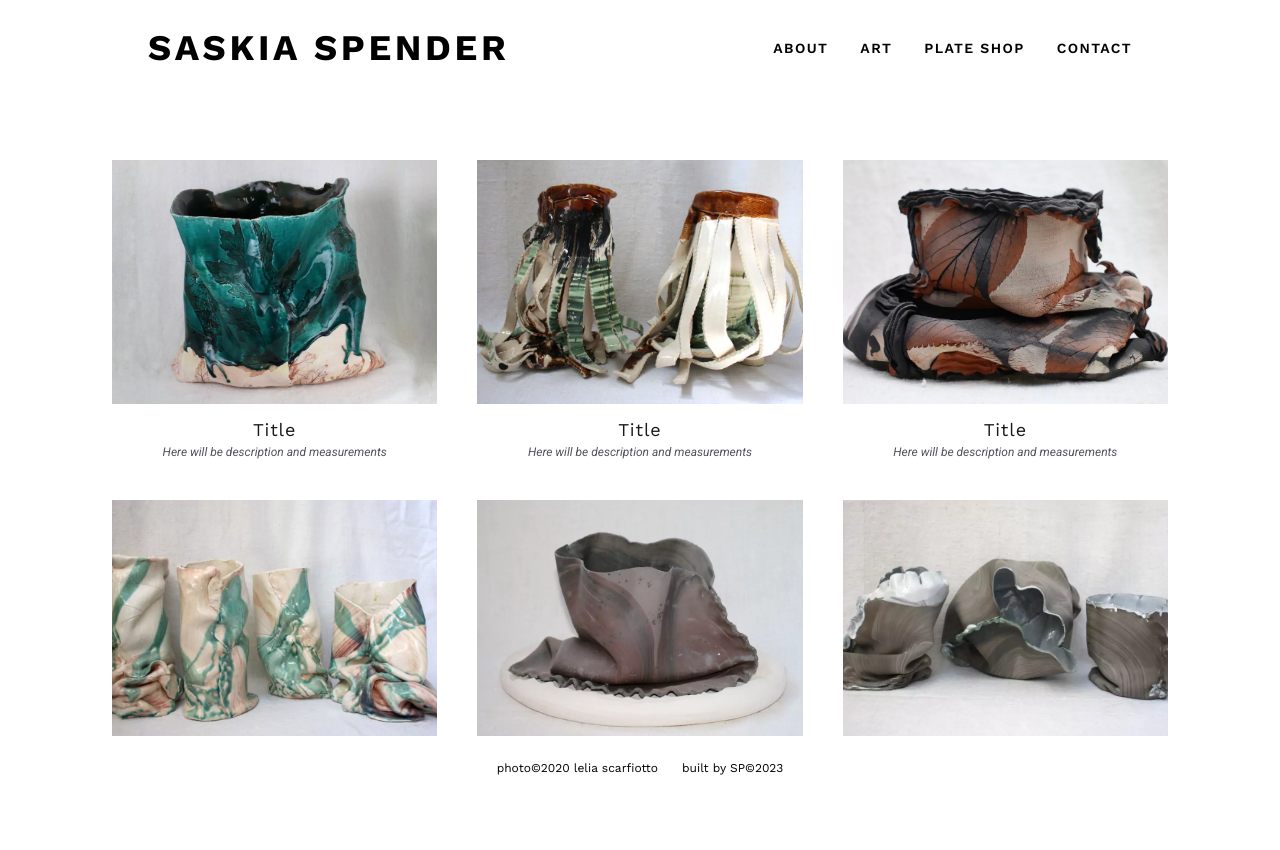
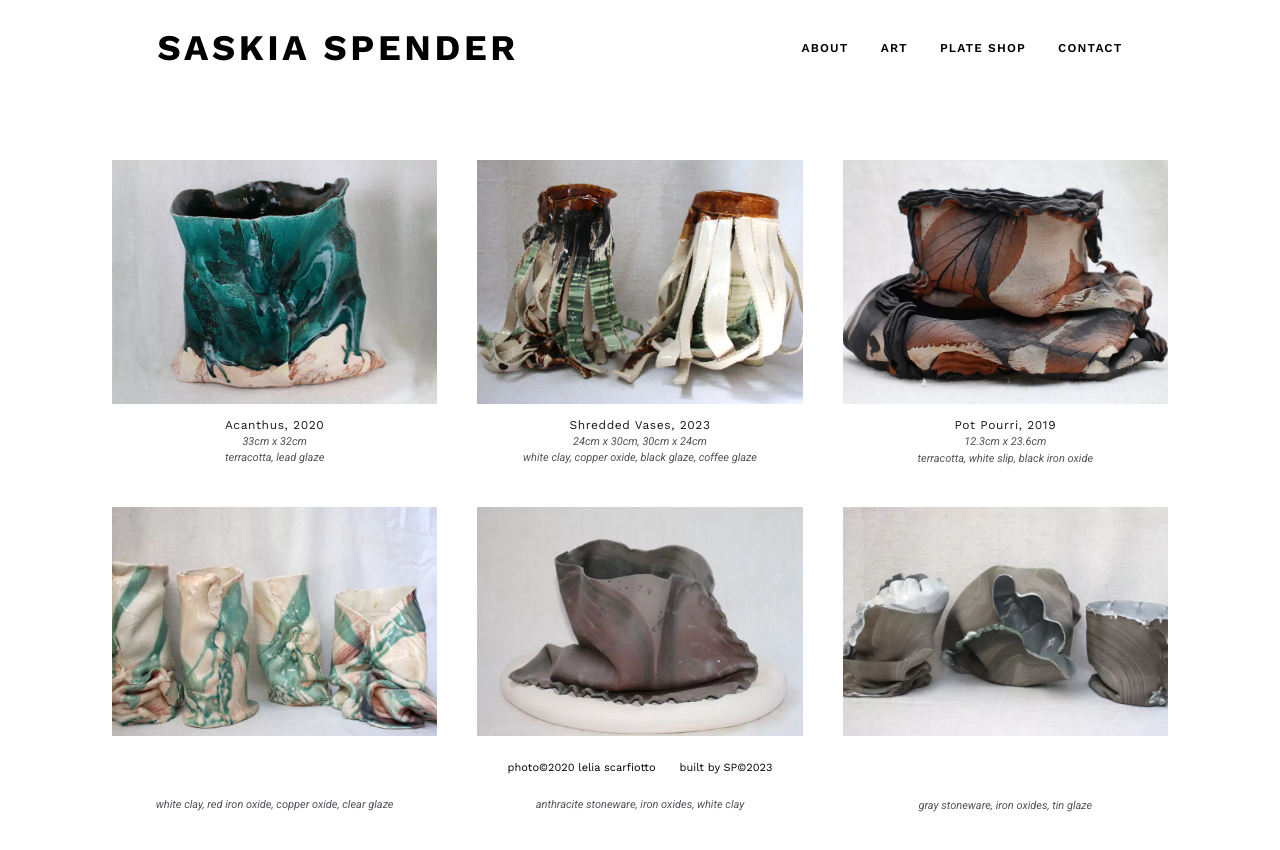
Before and after one commit to Sophie-Senge/Saskia-Webpage, a React (Create React App) app: page /vases in a window 1280 px wide. Shown: the top 850 px of the page. Built offline with nearby package versions, Linux system fonts and the light colour scheme.

Commit message:
build updates

```diff
--- a/src/pages/Baskets/basketData.jsx
+++ b/src/pages/Baskets/basketData.jsx
@@ -1,45 +1,51 @@
 const basketList = [
     {
         id: 0,
-        title: "Title",
+        title: "Shell, 2022",
         image: require("./assets/basket-2.webp"),
-        description: 'Here will be description and measurements'
+        measurement: '11cm x 25.8cm',
+        description: 'white clay, iron oxide, copper oxide, coffee glaze'
 
     },
     {
         id: 1,
-        title: "Title",
+        title: "Maro’s Garden Diptych, 2022",
         image: require("./assets/basket-8.JPG"),
-        description: 'Here will be description and measurements'
+        measurement: '6.2cm x 29.5cm each',
+        description: 'white clay, copper oxide, turquoise lead glaze'
 
     },
     {
         id: 2,
-        title: "Title",
+        title: "Cuttle Fish, 2023",
         image: require("./assets/basket-5.webp"),
-        description: 'Here will be description and measurements'
+        measurement: '6cm x 40cm',
+        description: 'white clay, copper oxide, clear glaze'
 
     },
     {
         id: 3,
-        title: "Title",
+        title: "Sap Spurt, 2022",
         image: require("./assets/basket-6.webp"),
-        description: 'Here will be description and measurements'
+        measurement: '4cm x 39.5cm',
+        description: 'red stoneware, white slip, copper oxide'
 
 
     },
      {
         id: 4,
-        title: "Title",
+        title: "Olive Basket, 2023",
         image: require("./assets/basket-7.webp"),
-        description: 'Here will be description and measurements'
+        measurement: '8cm x 24cm',
+        description: 'white clay, iron oxide, coffee glaze'
 
     },
     {
         id: 5,
-        title: "Title",
+        title: "Cypress Tree, 2022",
         image: require("./assets/basket-1.webp"),
-        description: 'Here will be description and measurements'
+        measurement: '3.5 cm x 37',
+        description: 'white clay, copper oxide, clear glaze'
 
     },
 
--- a/src/pages/Bowls/bowlData.jsx
+++ b/src/pages/Bowls/bowlData.jsx
@@ -1,65 +1,75 @@
 const bowlList = [
     {
         id: 0,
-        title: "Title",
+        title: "October Acacia, 2018",
         image: require("./assets/bowl-1.webp"),
-        description: 'Here will be description and measurements'
+        measurement: '5.7cm x 36.2cm',
+        description: 'white clay, chrome oxide, clear glaze'
 
     },
     {
         id: 1,
-        title: "Title",
+        title: "Flamboyant, 2022",
         image: require("./assets/bowl-2.webp"),
-        description: 'Here will be description and measurements'
+        measurement: '6.1cm x 38.7 cm',
+        description: 'white clay, iron oxide, clear glaze, black glaze'
 
     },
     {
         id: 2,
-        title: "Title",
+        title: "Oumou, 2022",
         image: require("./assets/bowl-3.webp"),
-        description: 'Here will be description and measurements'
+        measurement: '8.3cm x 43.2',
+        description: 'white clay, copper oxide, iron oxide, clear glaze'
 
     },
     {
         id: 3,
-        title: "Title",
+        title: "Cucumber, 2022",
         image: require("./assets/bowl-4.webp"),
-        description: 'Here will be description and measurements'
+        measurement: '6.5cm x 31.6cm',
+
+        description: 'anthracite stoneware, copper oxide, blue slip, clear glaze'
 
     },
     {
         id: 4,
-        title: "Title",
+        title: "Field’s Edge, 2021",
         image: require("./assets/bowl-5.webp"),
-        description: 'Here will be description and measurements'
+        measurement: '4cm x 29cm',
+        description: 'terracotta, copper oxide, clear glaze'
 
     },
     {
         id: 5,
-        title: "Title",
+        title: "November Acacia, 2017",
         image: require("./assets/bowl-7.webp"),
-        description: 'Here will be description and measurements'
+        measurement: '4.8cm x 35.7cm',
+        description: 'black clay, white slip, clear glaze'
 
     },
     {
         id: 6,
-        title: "Title",
+        title: "Nathalie, 2019",
         image: require("./assets/bowl-8.webp"),
-        description: 'Here will be description and measurements'
+        measurement: '15.2cm x 42.9cm',
+        description: 'white clay, cobalt oxide, copper oxide, clear glaze'
 
     },
     {
         id: 7,
-        title: "Title",
+        title: "Ayesha, 2019",
         image: require("./assets/bowl-9.webp"),
-        description: 'Here will be description and measurements'
+        measurement: '3.1cm x 27.9cm',
+        description: 'white clay, copper oxide, lead glaze'
 
     },
     {
         id: 8,
-        title: "Title",
+        title: "Pond, 2021",
         image: require("./assets/bowl-10.webp"),
-        description: 'Here will be description and measurements'
+        measurement: '6cm x 36.7cm',
+        description: 'terracotta, white slip, green lead glaze'
 
     },
 
--- a/src/pages/Vases/Vases.jsx
+++ b/src/pages/Vases/Vases.jsx
@@ -36,27 +36,28 @@ function Vases() {
         <div className='fixed z-[999] flex justify-center items-center m-0 h-screen w-screen bg-neutral-900 bg-opacity-90'>
           <div className="flex flex-row">
             <AiOutlineClose className="text-white fixed z-[999] top-60 md:top-10 right-10 cursor-pointer" onClick={handleCloseModel} size={30} />
-            <AiOutlineLeft className="text-white fixed translate-y-[-25px] md:translate-y-[-50px] left-4 md:left-10 top-[50%] z-[999] cursor-pointer" onClick={prevSlide} size={30} />
-            <AiOutlineRight className="text-white fixed translate-y-[-25px] md:translate-y-[-50px] right-4 md:right-10 top-[50%] z-[999] cursor-pointer" onClick={nextSlide} size={30} />
+            <AiOutlineLeft className="text-white fixed translate-y-[-20px] left-7 md:left-10 top-[50%] z-[999] cursor-pointer" onClick={prevSlide} size={30} />
+            <AiOutlineRight className="text-white fixed translate-y-[-20px]  right-4 md:right-10 top-[50%] z-[999] cursor-pointer" onClick={nextSlide} size={30} />
           </div>
           <div className=" scale-75">
             <img src={vaseList[slideNumber].image} alt={vaseList[slideNumber].title} />
           </div>
-          <div className="fixed translate-y-[140px] md:translate-y-[280px] ">
+          <div className="fixed translate-y-[160px] md:translate-y-[280px] text-center">
             <h1 className="text-slate-300 text-lg font-headings tracking-wider text-center">{vaseList[slideNumber].title}</h1>
-            <p className="text-slate-300 text-xs italic">{vaseList[slideNumber].description}</p>
+            <p className="text-slate-300 text-sm italic text-center">{vaseList[slideNumber].description}</p>
           </div>
 
         </div>
       }
       <div className=" grid md:grid-rows-2 md:grid-cols-3 gap-10 grid-rows-1 justify-center items-center  text-center mb-28 mx-28 pt-40 ">
-        {vaseList.map(({ id, title, image, description }) => {
+        {vaseList.map(({ id, title, image, description, measurement }) => {
           return (
 
             <div key={id} className="group overflow-hidden">
               <img src={image} alt={title} onClick={() => handleOpenModal(id)} className="cursor-pointer aspect-[4/3] object-cover" />
-              <div className="pt-3">
-                <h1 className="text-lg tracking-wider text-zinc-900 font-headings">{title}</h1>
+              <div className="pt-3 ">
+                <h1 className="text-sm tracking-wider text-zinc-900 font-headings">{title}</h1>
+                <p className='text-xs italic text-zinc-600'>{measurement}</p>
                 <p className='text-xs italic text-zinc-600'>{description}</p>
               </div>
             </div>
--- a/src/pages/Vases/vaseData.jsx
+++ b/src/pages/Vases/vaseData.jsx
@@ -1,51 +1,57 @@
 const vaseList = [
     {
         id: 0,
-        title: "Title",
+        title: "Acanthus, 2020",
         image: require("./assets/vase-5.webp"),
         className: " absolute -my-44 mx-[94px] md:mx-[110px] opacity-0 group-hover:opacity-100",
-        description: 'Here will be description and measurements'
+        measurement: "33cm x 32cm",
+        description: 'terracotta, lead glaze'
 
     },
     {
         id: 1,
-        title: "Title",
+        title: "Shredded Vases, 2023",
         image: require("./assets/vase-1.webp"),
-        className: "absolute -my-44 mx-20 md:mx-24 opacity-0 group-hover:opacity-100",
-        description: 'Here will be description and measurements'
+        className: "absolute -my-44 mx-[94px] md:mx-[110px] opacity-0 group-hover:opacity-100",
+        measurement: "24cm x 30cm, 30cm x 24cm",
+        description: 'white clay, copper oxide, black glaze, coffee glaze'
 
     },
     {
         id: 2,
-        title: "Title",
+        title: "Pot Pourri, 2019",
         image: require("./assets/vase-4.webp"),
         className: " absolute -my-44 mx-[96px] md:mx-[110px] opacity-0 group-hover:opacity-100",
-        description: 'Here will be description and measurements'
+        measurement: "12.3cm x 23.6cm",
+        description: 'terracotta, white slip, black iron oxide'
 
     },
     {
         id: 3,
-        title: "Title",
+        title: "Winter Afternoon, 2021",
         image: require("./assets/vase-2.webp"),
         className: " absolute -my-44 mx-[52px] md:mx-[60px] opacity-0 group-hover:opacity-100",
-        description: 'Here will be description and measurements'
+        measurement: "228/35cm x 23/25cm",
+        description: 'white clay, red iron oxide, copper oxide, clear glaze'
 
     },
     {
         id: 4,
-        title: "Title",
+        title: "Sea Vase And Its Rock, 2022",
         image: require("./assets/vase-6.webp"),
         className: "absolute -my-44 mx-24 md:mx-28 opacity-0 group-hover:opacity-100",
-        description: 'Here will be description and measurements'
+        measurement: "16cm x 32 cm",
+        description: 'anthracite stoneware, iron oxides, white clay'
 
 
     },
     {
         id: 5,
-        title: "Title",
+        title: "Three Sea Vases, 2022",
         image: require("./assets/vase-3.webp"),
         className: "absolute -my-44 mx-24 md:mx-28 opacity-0 group-hover:opacity-100",
-        description: 'Here will be description and measurements'
+        measurement: "21cm x 20/23cm",
+        description: 'gray stoneware, iron oxides, tin glaze'
 
 
     },
--- a/src/pages/about/About.jsx
+++ b/src/pages/about/About.jsx
@@ -9,9 +9,7 @@ function About() {
     return (<>
         <div className='mx-auto grid grid-cols-1 md:grid-flow-col md:grid-rows-2 text-center justify-items-center h-screen md:gap-10 w-10/12 '>
             <h2 className='text-2xl uppercase font-semibold font-headings tracking-widest pt-28 md:pt-0 pb-14 grid items-end justify-items-center'>About</h2>
-            <p className='mx-10'>I was born in Florence in 1970. I grew up in a family of artists in the countryside near Siena.
-                I was drawn to clay, which my father worked in his studio from the 1980s. I moved to England to complete my education, and have been based in London since my twenties.
-                In 2005 the ceramicist Betty Woodman introduced me to leaf printing in clay. Currently I work on smaller objects, like plates, as well as on the mural scale. </p>
+            <p className='mx-10'>I grew up in a family of artists in the countryside near Siena. I was drawn to clay, which my father worked from the 1980s, and in 2005 the ceramicist Betty Woodman introduced me to leaf printed tiles. My studio is in London, where I have lived since 1987. </p>
             <img className='md:my-44 my-8 ' src={aboutOne} alt="saskia spender" />
 
         </div>
--- a/src/pages/plate-shop/Plate-Shop.jsx
+++ b/src/pages/plate-shop/Plate-Shop.jsx
@@ -54,7 +54,7 @@ function PlateShop() {
             <h2 className='text-2xl uppercase font-semibold font-headings tracking-widest pb-14 grid items-end justify-items-center'>Plate Shop</h2>
             <p className='text-sm text-justify'>Every plate is unique. I make each one by hand, and although I use the same materials, movements and techniques every time, no two are exactly alike. They are made with black clay, white slip, leadless glaze with copper carbonate, are fired to stoneware, and may be machine washed.</p>
             <br />
-            <p className='text-sm text-justify'>I also always have a selection of serving dishes of various sizes, from salt cellar to serving platter. Please message me if you would like to see the latest options available and to place orders.</p>
+            <p className='text-sm text-justify'>I also have a selection of serving dishes of various sizes, from salt cellar to serving platter. Please message me if you would like to see the latest options available and to place orders.</p>
             <br />
             <p className='text-sm text-justify'>Pasta Bowls - £180 each</p>
             <p className='text-sm text-justify'>Plates - £160 each</p>
--- a/tailwind.config.js
+++ b/tailwind.config.js
@@ -18,6 +18,12 @@ module.exports = {
         headings: ['Work Sans', 'sans-serif'],
 
       },
+      fontSize: {
+        xs: '11px',
+        sm: '12px',
+
+
+      }
 
     },
   },
```
Also changed, not shown: src/pages/Baskets/Baskets.jsx (+7 -6 lines), src/pages/Bowls/Bowls.jsx (+7 -6 lines), src/pages/Dreamscapes/Dreamscapes.jsx (+5 -5 lines), src/pages/Sculptures/Sculptures.jsx (+4 -4 lines).
